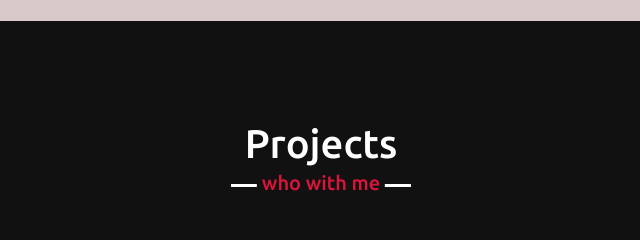
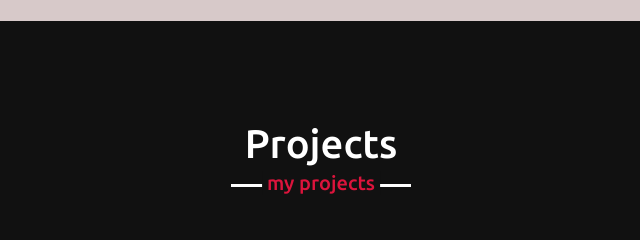
Before and after one commit to Piyush-kr-Sinha/Portfolio_Website, a plain HTML site: page index.html in a window 1280 px wide. Shown: the part 2780-3020 px from the top of the page, 319-959 px from the left. Drawn offline with nearby package versions, Linux system fonts and the light colour scheme.

Commit message:
Update style.css

```diff
--- a/style.css
+++ b/style.css
@@ -476,7 +476,7 @@ section .title::after {
 /* projects section styling */
 
 .projects .title::after {
-    content: "who with me";
+    content: "my projects";
 }
 
 .projects .carousel .card {
```
